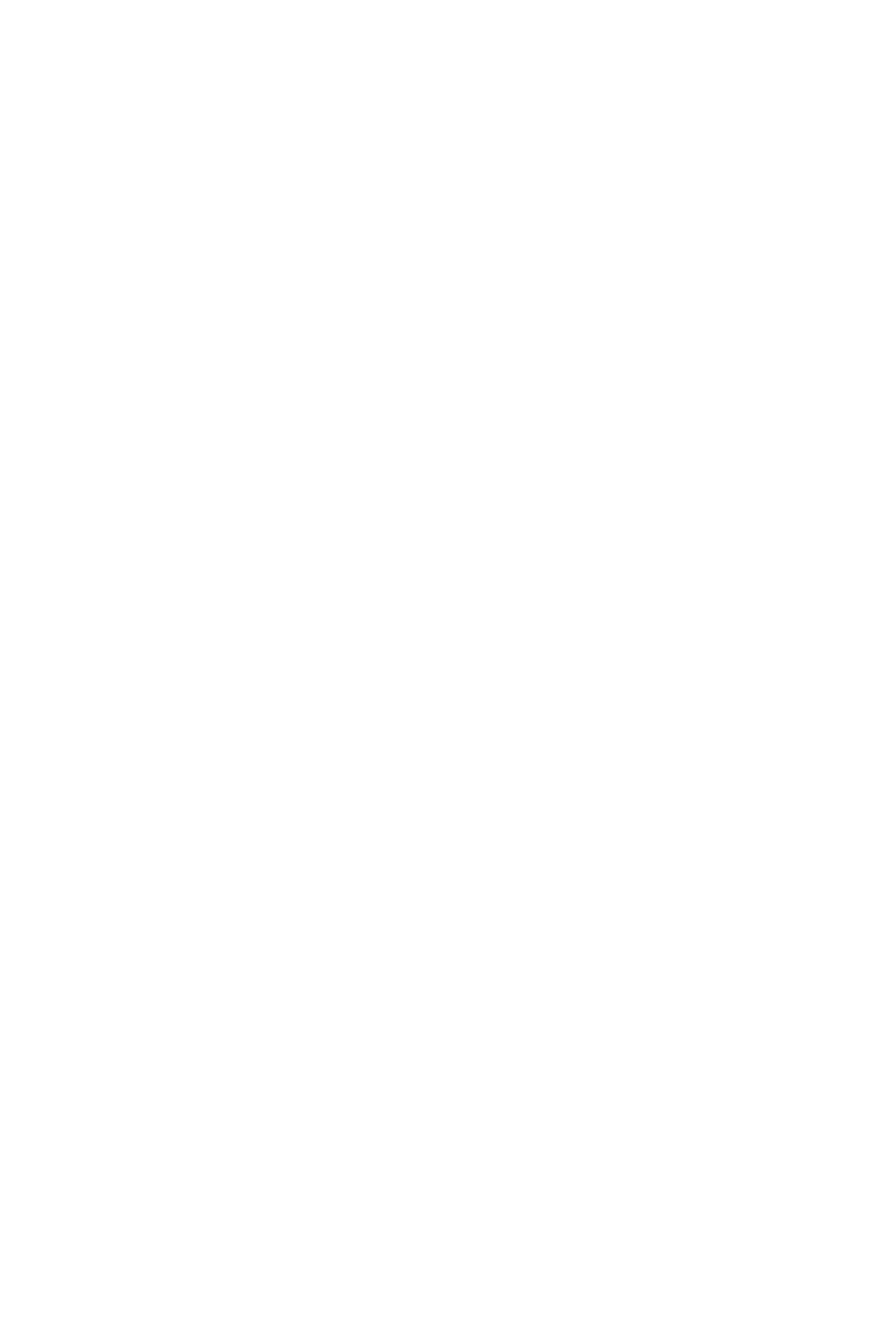
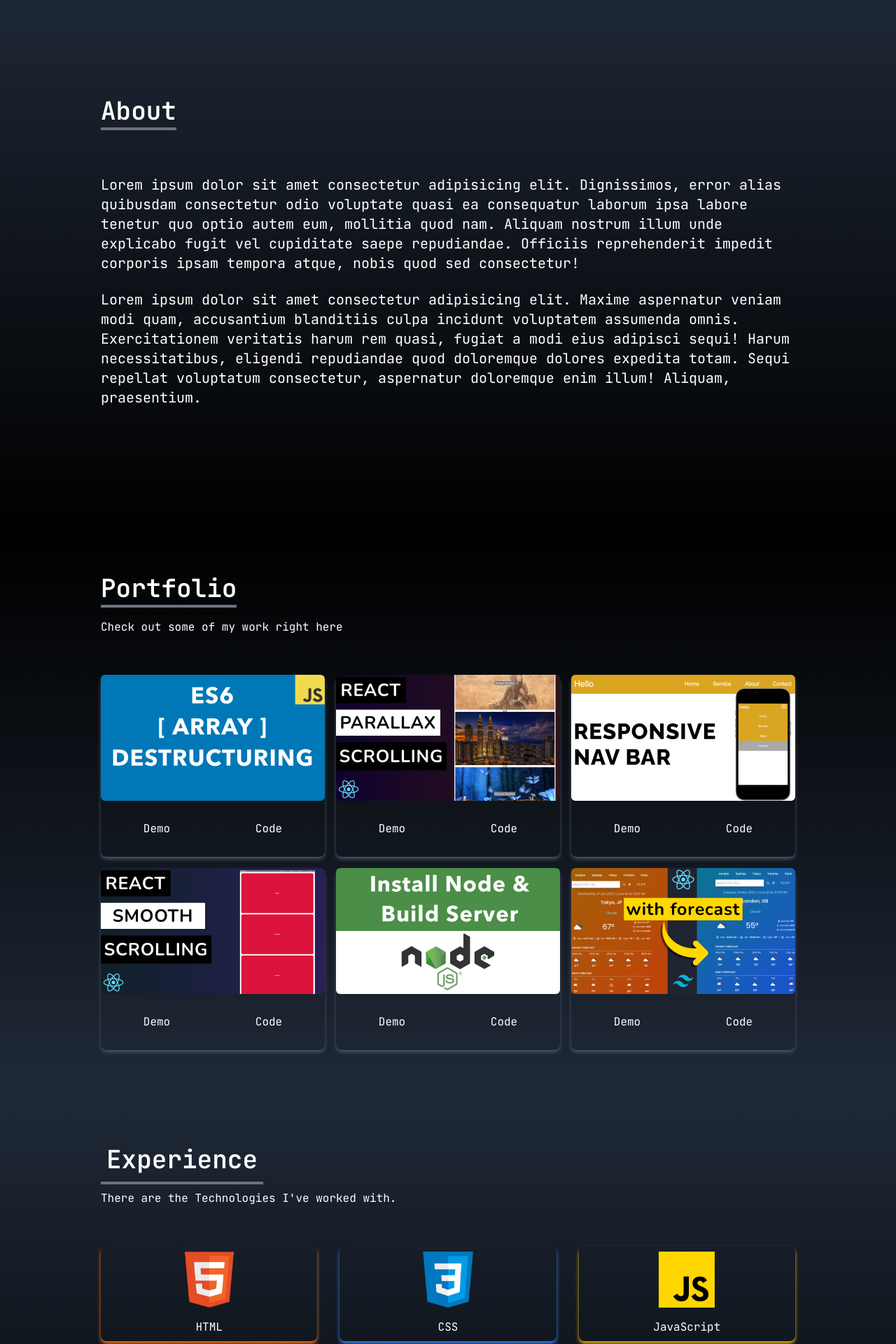
Before and after one commit to AnshKoshti/Personal_Portfolio, a React (Create React App) app: page / in a window 1280 px wide. Shown: the part 840-2760 px from the top of the page at 70% size. Before the commit the page ends 800 px from the top, so only its background shows below. Built offline with nearby package versions, Linux system fonts and the light colour scheme; the HTML template or start-up script is replaced by a standard one.

Commit message:
Project Done

```diff
--- a/package.json
+++ b/package.json
@@ -10,6 +10,7 @@
     "react-dom": "^18.2.0",
     "react-icons": "^4.8.0",
     "react-scripts": "5.0.1",
+    "react-scroll": "^1.8.9",
     "web-vitals": "^2.1.4"
   },
   "scripts": {
--- a/src/App.js
+++ b/src/App.js
@@ -1,14 +1,22 @@
+import About from "./components/About";
+import Contact from "./components/Contact";
+import Experience from "./components/Experience";
 import Home from "./components/Home";
 import NavBar from "./components/NavBar";
+import Portfolio from "./components/Portfolio";
 import SocialLinks from "./components/SocialLinks";
 
 function App() {
   return (
-   <div>
-    <NavBar />
-    <Home />
-    <SocialLinks />
-   </div>
+    <div>
+      <NavBar />
+      <Home />
+      <About />
+      <Portfolio />
+      <Experience />
+      <Contact />
+      <SocialLinks />
+    </div>
   );
 }
 
--- /dev/null
+++ b/src/components/About.jsx
@@ -0,0 +1,38 @@
+import React from "react";
+
+const About = () => {
+  return (
+    <div
+      name="about"
+      className="w-fill h-screen bg-gradient-to-b from-gray-800 to-black text-white"
+    >
+      <div className="max-w-screen-lg p-4 mx-auto flex flex-col justify-center w-full h-full">
+        <div className="pb-8">
+          <p className="text-4xl font-semibold inline border-b-4 border-gray-500">
+            About
+          </p>
+        </div>
+        <p className="text-xl mt-10">
+          Lorem ipsum dolor sit amet consectetur adipisicing elit. Dignissimos,
+          error alias quibusdam consectetur odio voluptate quasi ea consequatur
+          laborum ipsa labore tenetur quo optio autem eum, mollitia quod nam.
+          Aliquam nostrum illum unde explicabo fugit vel cupiditate saepe
+          repudiandae. Officiis reprehenderit impedit corporis ipsam tempora
+          atque, nobis quod sed consectetur!
+        </p>
+        <br />
+        <p className="text-xl">
+          Lorem ipsum dolor sit amet consectetur adipisicing elit. Maxime
+          aspernatur veniam modi quam, accusantium blanditiis culpa incidunt
+          voluptatem assumenda omnis. Exercitationem veritatis harum rem quasi,
+          fugiat a modi eius adipisci sequi! Harum necessitatibus, eligendi
+          repudiandae quod doloremque dolores expedita totam. Sequi repellat
+          voluptatum consectetur, aspernatur doloremque enim illum! Aliquam,
+          praesentium.
+        </p>
+      </div>
+    </div>
+  );
+};
+
+export default About;
--- /dev/null
+++ b/src/components/Contact.jsx
@@ -0,0 +1,51 @@
+import React from "react";
+
+const Contact = () => {
+  return (
+    <div
+      name="contact"
+      className="w-full h-screen bg-gradient-to-b from-black to-gray-800 text-white"
+    >
+      <div className="flex flex-col p-4 justify-center max-w-screen-lg mx-auto h-full">
+        <div className="pb-8">
+          <p className=" text-4xl font-semibold inline border-b-4 border-gray-500">
+            Contact
+          </p>
+          <p className="py-6">Submit the form below to get in touch with me</p>
+        </div>
+        <div className="flex justify-center items-center">
+          <form
+            action="https://getform.io/f/6266b7c1-229a-4ea4-8ad8-58ac8240a444"
+            method="POST"
+            className="flex flex-col w-full md:w-1/2"
+          >
+            <input
+              type="text"
+              name="name"
+              placeholder="Enter your name"
+              className="p-2 bg-transparent border-2 rounded-md text-white focus:outline-none"
+            />
+            <input
+              type="text"
+              name="email"
+              placeholder="Enter your email"
+              className="my-4 p-2 bg-transparent border-2 rounded-md text-white focus:outline-none"
+            />
+            <textarea
+              name="message"
+              placeholder="Enter your Message"
+              rows="10"
+              className="p-2 bg-transparent border-2 rounded-md text-white focus:outline-none"
+            ></textarea>
+
+            <button className="text-white bg-gradient-to-b from-cyan-500 to-blue-500 px-6 py-3 my-8 mx-auto flex items-center rounded-md hover:scale-110 duration-300">
+              Let's talk
+            </button>
+          </form>
+        </div>
+      </div>
+    </div>
+  );
+};
+
+export default Contact;
--- /dev/null
+++ b/src/components/Experience.jsx
@@ -0,0 +1,92 @@
+import React from "react";
+import html from "../assets/html.png";
+import css from "../assets/css.png";
+import javascript from "../assets/javascript.png";
+import reactImage from "../assets/react.png";
+import nextjs from "../assets/nextjs.png";
+import graphql from "../assets/graphql.png";
+import github from "../assets/github.png";
+import tailwind from "../assets/tailwind.png";
+
+const Experience = () => {
+  const techs = [
+    {
+      id: 1,
+      src: html,
+      title: "HTML",
+      style: "shadow-orange-500",
+    },
+    {
+      id: 2,
+      src: css,
+      title: "CSS",
+      style: "shadow-blue-500",
+    },
+    {
+      id: 3,
+      src: javascript,
+      title: "JavaScript",
+      style: "shadow-yellow-500",
+    },
+    {
+      id: 4,
+      src: reactImage,
+      title: "HTML",
+      style: "shadow-blue-600",
+    },
+    {
+      id: 5,
+      src: tailwind,
+      title: "Tailwind",
+      style: "shadow-sky-400",
+    },
+    {
+      id: 6,
+      src: nextjs,
+      title: "Next Js",
+      style: "shadow-white",
+    },
+    {
+      id: 7,
+      src: graphql,
+      title: "GraphQL",
+      style: "shadow-pink-400",
+    },
+    {
+      id: 8,
+      src: github,
+      title: "GitHun",
+      style: "shadow-gray-400",
+    },
+  ];
+
+  return (
+    <div
+      name="experience"
+      className="bg-gradient-to-b from-gray-800 to-black w-full h-screen"
+    >
+      <div className=" max-w-screen-lg mx-auto p-4 flex flex-col justify-center w-full h-full text-white">
+        <div>
+          <p className=" text-4xl font-semibold border-b-4 border-gray-500 p-2 inline">
+            Experience
+          </p>
+          <p className="py-6">There are the Technologies I've worked with.</p>
+        </div>
+
+        <div className="w-full grid grid-cols-2 sm:grid-cols-3 gap-8 text-center py-8 px-12 sm:px-0">
+          {techs.map(({ id, src, title, style }) => (
+            <div
+              key={id}
+              className={`shadow-md hover:scale-105 duration-500 py-2 rounded-lg ${style}`}
+            >
+              <img src={src} alt="" className=" w-20 mx-auto" />
+              <p className="mt-4">{title}</p>
+            </div>
+          ))}
+        </div>
+      </div>
+    </div>
+  );
+};
+
+export default Experience;
--- a/src/components/NavBar.jsx
+++ b/src/components/NavBar.jsx
@@ -1,5 +1,6 @@
 import React, { useState } from "react";
 import { FaBars, FaTimes } from "react-icons/fa";
+import { Link } from "react-scroll";
 
 const NavBar = () => {
   const [nav, setNav] = useState(false);
@@ -7,19 +8,23 @@ const NavBar = () => {
   const links = [
     {
       id: 1,
-      link: "Home",
+      link: "home",
     },
     {
       id: 2,
-      link: "About",
+      link: "about",
     },
     {
       id: 3,
-      link: "Projects",
+      link: "portfolio",
     },
     {
       id: 4,
-      link: "Contact",
+      link: "experience",
+    },
+    {
+      id: 5,
+      link: "contact",
     },
   ];
 
@@ -35,7 +40,9 @@ const NavBar = () => {
             key={id}
             className="px-4 cursor-pointer capitalize font-medium text-gray-400 hover:scale-105 duration-200"
           >
-            {link}
+            <Link to={link} smooth duration={400}>
+              {link}
+            </Link>
           </li>
         ))}
       </ul>
@@ -54,7 +61,14 @@ const NavBar = () => {
               key={id}
               className="px-4 cursor-pointer capitalize py-6 text-4xl"
             >
-              {link}
+              <Link
+                onClick={() => setNav(!nav)}
+                to={link}
+                smooth
+                duration={400}
+              >
+                {link}
+              </Link>
             </li>
           ))}
         </ul>
--- /dev/null
+++ b/src/components/Portfolio.jsx
@@ -0,0 +1,74 @@
+import React from "react";
+import arrayDesturct from "../assets/portfolio/arrayDestruct.jpg";
+import installNode from "../assets/portfolio/installNode.jpg";
+import navbar from "../assets/portfolio/navbar.jpg";
+import reactParallax from "../assets/portfolio/reactParallax.jpg";
+import reactSmooth from "../assets/portfolio/reactSmooth.jpg";
+import reactWeather from "../assets/portfolio/reactWeather.jpg";
+
+const Portfolio = () => {
+  const portfolios = [
+    {
+      id: 1,
+      src: arrayDesturct,
+    },
+    {
+      id: 2,
+      src: reactParallax,
+    },
+    {
+      id: 3,
+      src: navbar,
+    },
+    {
+      id: 4,
+      src: reactSmooth,
+    },
+    {
+      id: 5,
+      src: installNode,
+    },
+    {
+      id: 6,
+      src: reactWeather,
+    },
+  ];
+
+  return (
+    <div
+      name="portfolio"
+      className="bg-gradient-to-b from-black to-gray-800 w-full text-white md:h-screen"
+    >
+      <div className="max-w-screen-lg p-4 mx-auto flex flex-col justify-center w-full h-full">
+        <div className="pb-8">
+          <p className="text-4xl font-semibold inline border-b-4 border-gray-500">
+            Portfolio
+          </p>
+          <p className="py-6">Check out some of my work right here</p>
+        </div>
+
+        <div className="grid sm:grid-cols-2 md:grid-cols-3 gap-4 px-12 sm:px-0">
+          {portfolios.map(({ id, src }) => (
+            <div key={id} className="shadow-md shadow-gray-600 rounded-lg">
+              <img
+                src={src}
+                alt=""
+                className="rounded-md duration-200 hover:scale-105"
+              />
+              <div className="flex items-center justify-center">
+                <button className=" w-1/2 px-6 py-3 m-4 duration-200 hover:scale-105">
+                  Demo
+                </button>
+                <button className=" w-1/2 px-6 py-3 m-4 duration-200 hover:scale-105">
+                  Code
+                </button>
+              </div>
+            </div>
+          ))}
+        </div>
+      </div>
+    </div>
+  );
+};
+
+export default Portfolio;
```
Also changed, not shown: src/components/Home.jsx (+32 -16 lines), src/components/SocialLinks.jsx (+25 -21 lines), 1 other file (tests, documents, lock files or other folders).
